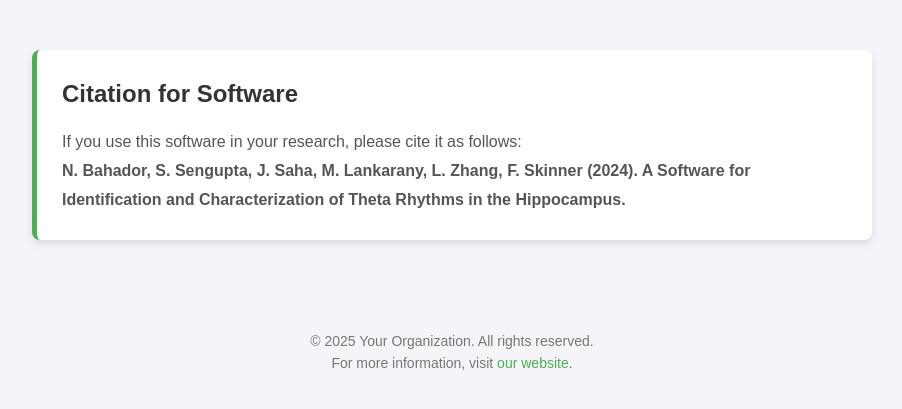
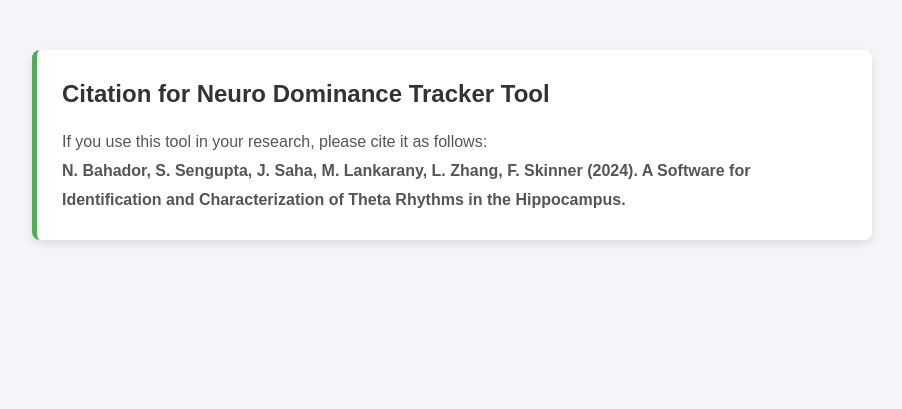
Before and after one commit to nbahador/NeuroDominanceTracker-Tool, a Jekyll site: the page citation.html, which Jekyll copies as it is, in a window 1280 px wide. Shown: the top 409 px of the page, without its empty margins (188-1090 px from the left). Built offline with Jekyll 4.4.1, drawn with Linux system fonts in a browser that asks for light colours.

Commit message:
Update citation.html

```diff
--- a/citation.html
+++ b/citation.html
@@ -91,15 +91,10 @@
     <div class="container">
         <!-- Citation Card -->
         <div class="citation-card">
-            <h2>Citation for Software</h2>
-            <p>If you use this software in your research, please cite it as follows:</p>
+            <h2>Citation for Neuro Dominance Tracker Tool</h2>
+            <p>If you use this tool in your research, please cite it as follows:</p>
             <p><strong>N. Bahador, S. Sengupta, J. Saha, M. Lankarany, L. Zhang, F. Skinner (2024). A Software for Identification and Characterization of Theta Rhythms in the Hippocampus.</strong></p>
         </div>
     </div>
-    <!-- Footer Section -->
-    <div class="footer">
-        <p>&copy; 2025 Your Organization. All rights reserved.</p>
-        <p>For more information, visit <a href="https://yourwebsite.com" target="_blank">our website</a>.</p>
-    </div>
 </body>
 </html>
```
